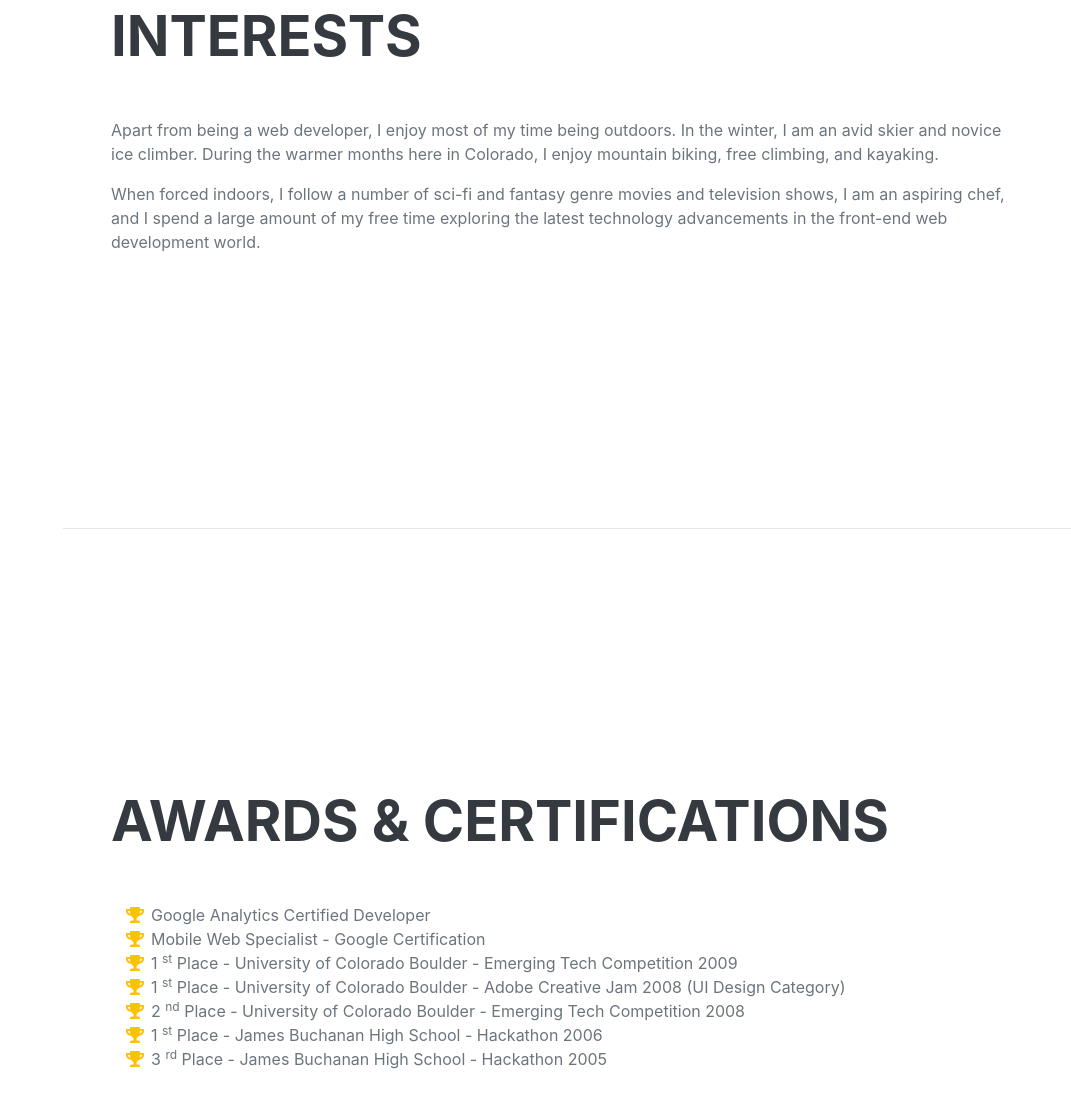
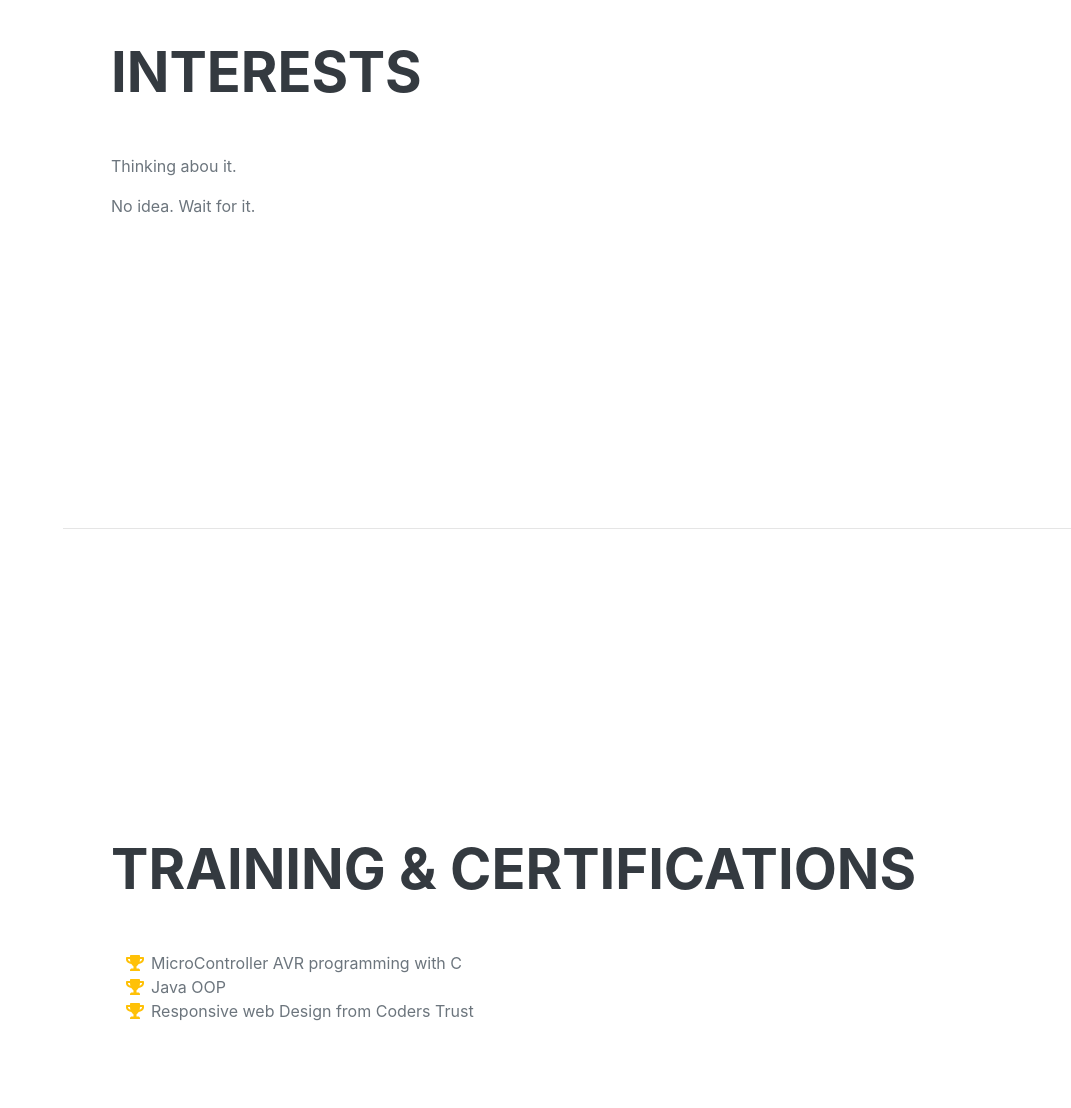
Before and after one commit to mkshuvo/mkshuvo.github.io, a plain HTML site: page index.html in a window 1280 px wide. Shown: the part 3602-4710 px from the top of the page, without its empty margins (209-1280 px from the left). Drawn offline with nearby package versions, Linux system fonts and the light colour scheme; a web font is replaced by a local one.

Commit message:
interest and cerficiation edited

```diff
--- a/index.html
+++ b/index.html
@@ -254,16 +254,10 @@
         <div class="resume-section-content">
           <h2 class="mb-5">Interests</h2>
           <p>
-            Apart from being a web developer, I enjoy most of my time being
-            outdoors. In the winter, I am an avid skier and novice ice climber.
-            During the warmer months here in Colorado, I enjoy mountain biking,
-            free climbing, and kayaking.
+            Thinking abou it.
           </p>
           <p class="mb-0">
-            When forced indoors, I follow a number of sci-fi and fantasy genre
-            movies and television shows, I am an aspiring chef, and I spend a
-            large amount of my free time exploring the latest technology
-            advancements in the front-end web development world.
+            No idea. Wait for it.
           </p>
         </div>
       </section>
@@ -271,62 +265,25 @@
       <!-- Awards-->
       <section class="resume-section" id="awards">
         <div class="resume-section-content">
-          <h2 class="mb-5">Awards & Certifications</h2>
+          <h2 class="mb-5">Training & Certifications</h2>
           <ul class="fa-ul mb-0">
             <li>
               <span class="fa-li"
                 ><i class="fas fa-trophy text-warning"></i
               ></span>
-              Google Analytics Certified Developer
+              MicroController AVR programming with C
             </li>
             <li>
               <span class="fa-li"
                 ><i class="fas fa-trophy text-warning"></i
               ></span>
-              Mobile Web Specialist - Google Certification
+              Java OOP
             </li>
             <li>
               <span class="fa-li"
                 ><i class="fas fa-trophy text-warning"></i
               ></span>
-              1
-              <sup>st</sup>
-              Place - University of Colorado Boulder - Emerging Tech Competition
-              2009
-            </li>
-            <li>
-              <span class="fa-li"
-                ><i class="fas fa-trophy text-warning"></i
-              ></span>
-              1
-              <sup>st</sup>
-              Place - University of Colorado Boulder - Adobe Creative Jam 2008
-              (UI Design Category)
-            </li>
-            <li>
-              <span class="fa-li"
-                ><i class="fas fa-trophy text-warning"></i
-              ></span>
-              2
-              <sup>nd</sup>
-              Place - University of Colorado Boulder - Emerging Tech Competition
-              2008
-            </li>
-            <li>
-              <span class="fa-li"
-                ><i class="fas fa-trophy text-warning"></i
-              ></span>
-              1
-              <sup>st</sup>
-              Place - James Buchanan High School - Hackathon 2006
-            </li>
-            <li>
-              <span class="fa-li"
-                ><i class="fas fa-trophy text-warning"></i
-              ></span>
-              3
-              <sup>rd</sup>
-              Place - James Buchanan High School - Hackathon 2005
+              Responsive web Design from Coders Trust
             </li>
           </ul>
         </div>
```
